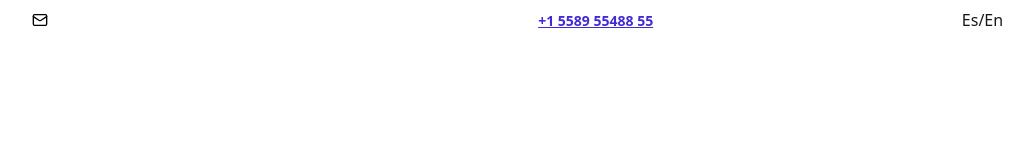
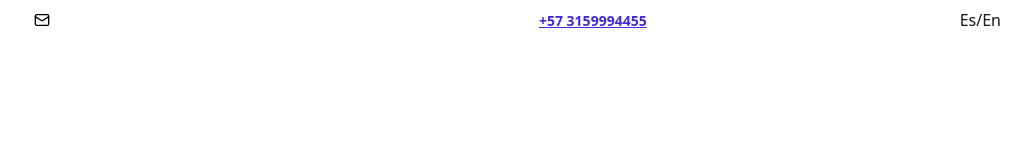
Before and after one commit to torresgomezedgar/front_strapi, a React (Vite) app: page / in a window 1280 px wide. Shown: the top 160 px of the page, without its empty margins (131-1164 px from the left). Built offline with nearby package versions, Linux system fonts and the light colour scheme; no server answers.

Commit message:
Header top terminal

```diff
--- a/src/components/header/Top_header.tsx
+++ b/src/components/header/Top_header.tsx
@@ -5,10 +5,10 @@ export default () => {
             {/* Email */}
             <button className="btn btn-link text-white">
             <svg aria-label="Email icon" width="16" height="16" xmlns="http://www.w3.org/2000/svg" viewBox="0 0 24 24"><g strokeLinejoin="round" strokeLinecap="round" strokeWidth="2" fill="none" stroke="black"><rect width="20" height="16" x="2" y="4" rx="2"></rect><path d="m22 7-8.97 5.7a1.94 1.94 0 0 1-2.06 0L2 7"></path></g></svg>
-            <a href="mailto:contact@example.com">contact@example.com</a>
+            <a href="mailto:contact@example.com">admin@etgdigital.pro</a>
             </button>
             <button className="btn btn-link">
-                <span>+1 5589 55488 55</span>
+                <span>+57 3159994455</span>
             </button>
 
                 <div className="flex justify-items-start">
```
Also changed, not shown: 1 other file (tests, documents, lock files or other folders).
